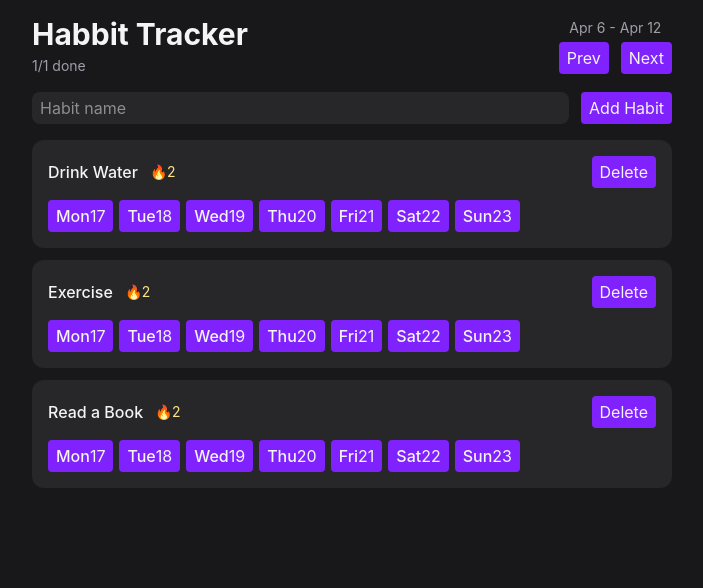
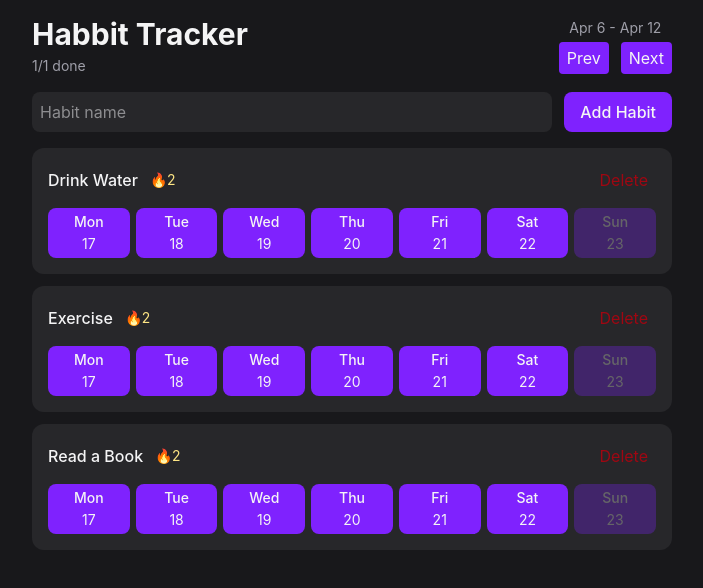
Before and after one commit to ArashKarampour/ReactHabitTracker, a React (Vite) app: page / in a window 1280 px wide. Shown: the top 588 px of the page, without its empty margins (288-991 px from the left). Built offline with nearby package versions, Linux system fonts and the light colour scheme.

Commit message:
fix: styling buttons and using rest props for the props of button

```diff
--- a/package.json
+++ b/package.json
@@ -14,6 +14,7 @@
     "date-fns": "^4.4.0",
     "react": "^19.2.8",
     "react-dom": "^19.2.8",
+    "tailwind-merge": "^3.7.0",
     "tailwindcss": "^4.3.3"
   },
   "devDependencies": {
--- a/src/components/Button.tsx
+++ b/src/components/Button.tsx
@@ -1,7 +1,39 @@
+import type { ComponentProps } from "react";
+import { twMerge } from "tailwind-merge";
+
+type Variant = "primary" | "secondary" | "ghost-destructive";
+
 type ButtonProps = {
-    children: React.ReactNode;
+  variant?: Variant;
+  // children: React.ReactNode; //this is already included in ComponentProps<"button">
+} & ComponentProps<"button">;
+
+export default function Button({
+  variant = "primary",
+  className,
+  ...props
+}: ButtonProps) {
+  return (
+    <button
+      {...props}
+      className={twMerge(
+        getVariantStyles(variant),
+        "rounded px-2 py-1 disabled:opacity-30 disabled:cursor-not-allowed transition-colors",
+        className
+      )}
+    />
+  );
 }
 
-export default function Button({children}: ButtonProps) {
-    return <button className="bg-violet-600 hover:bg-violet-500 rounded px-2 py-1 disabled:opacity-30 disabled:cursor-not-allowed transition-colors">{children}</button>
+function getVariantStyles(variant: Variant) {
+  switch (variant) {
+    case "primary":
+      return "bg-violet-600 hover:bg-violet-500";
+    case "secondary":
+      return "bg-zinc-700 hover:bg-zinc-600 text-zinc-400";
+    case "ghost-destructive":
+      return "hover:bg-red-800 text-red-800 hover:text-red-200";
+    default:
+      throw new Error(`Invalid variant: ${variant satisfies never}`);
+  }
 }
--- a/src/components/HabitForm.tsx
+++ b/src/components/HabitForm.tsx
@@ -4,7 +4,7 @@
     return (
         <form className="flex gap-2">
             <input type="text" placeholder="Habit name" className="flex-1 rounded-lg bg-zinc-800 px-2 py-1 me-1 outline-none focus:ring-1 focus:ring-violet-500" />
-            <Button >Add Habit</Button>
+            <Button className="rounded-lg px-4 py-2 font-medium">Add Habit</Button>
         </form>
     )
 }
--- a/src/components/HabitList.tsx
+++ b/src/components/HabitList.tsx
@@ -1,5 +1,5 @@
 import Button from "./Button";
-import { eachDayOfInterval, endOfWeek, format, startOfWeek } from "date-fns";
+import { eachDayOfInterval, endOfWeek, format, isFuture, startOfWeek } from "date-fns";
 
 export default function HabitList() {
     const habits = [{id: 1, name: "Drink Water"}, {id: 2, name: "Exercise"}, {id: 3, name: "Read a Book"}];
@@ -37,11 +37,15 @@
                 <span className="font-medium">{habit.name}</span>
                 <span className="text-sm text-amber-200">🔥2</span>
             </div>
-            <Button>Delete</Button>
+            <Button variant="ghost-destructive">Delete</Button>
         </div>
         <div className="flex gap-1.5">
             {visibleDates.map(date => (
-                <Button key={date.toISOString()}>
+                <Button
+                    className="flex flex-1 flex-col items-center gap-0.5 rounded-lg text-sm"
+                    key={date.toISOString()}
+                    disabled={isFuture(date)}
+                >
                     <span className="font-medium">{format(date, "EEE")}</span>
                     <span>{format(date, "d")}</span>
                 </Button>
```
Also changed, not shown: 1 other file (tests, documents, lock files or other folders).
